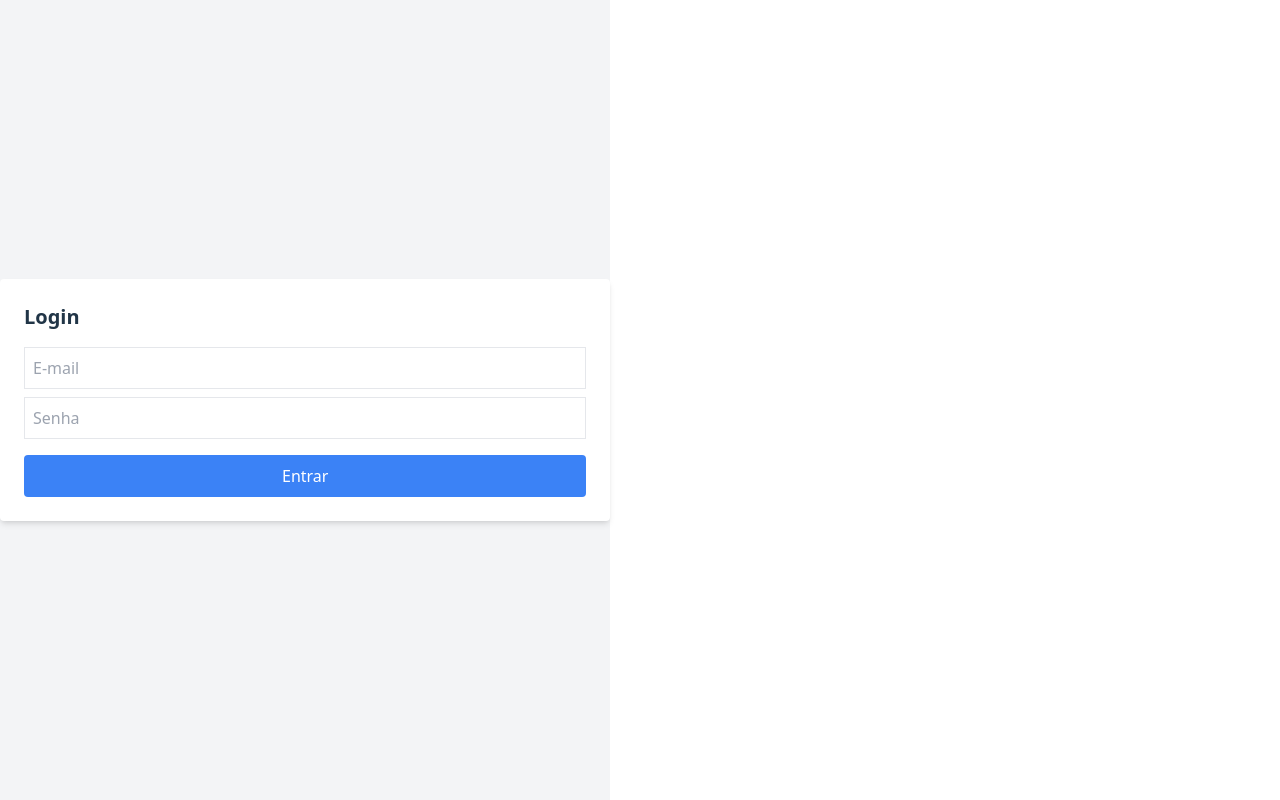
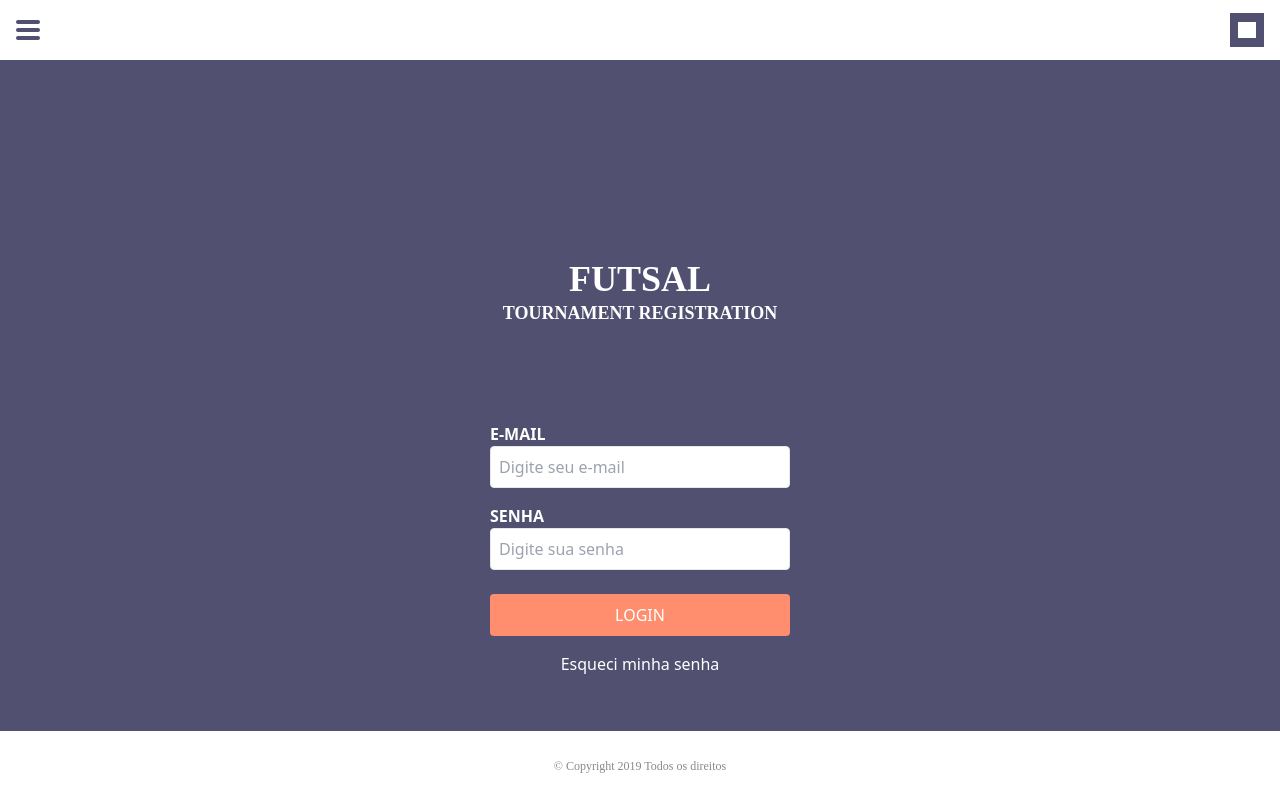
Before and after one commit to GabrielAAADS/TorneioFutsal, a React (Vite) app: page /login in a window 1280 px wide. Built offline with nearby package versions, Linux system fonts and the light colour scheme.

Commit message:
Add files via upload

```diff
--- a/src/pages/Login.tsx
+++ b/src/pages/Login.tsx
@@ -1,6 +1,8 @@
 import { useState, useContext } from "react";
 import { AuthContext } from "../context/AuthContext";
 import { useNavigate } from "react-router-dom";
+import Header from "../components/Header";
+import Footer from "../components/Footer";
 
 export default function Login() {
   const { login } = useContext(AuthContext);
@@ -21,27 +23,54 @@ export default function Login() {
   };
 
   return (
-    <div className="flex items-center justify-center h-screen bg-gray-100">
-      <form onSubmit={handleLogin} className="bg-white p-6 rounded shadow-md">
-        <h2 className="text-xl font-bold mb-4">Login</h2>
+    <div className="w-screen h-screen flex flex-col bg-[#515070]"> {/* Cor de fundo única aplicada */}
+      {/* Header fixo ocupando toda a largura */}
+      <div className="w-full fixed top-0 left-0">
+        <Header />
+      </div>
+
+      {/* Container principal que ocupa toda a tela */}
+      <div className="flex flex-col items-center justify-center flex-grow mt-16">
+        {/* Seção de fundo com o texto */}
+        <div className="w-full max-w-2xl h-[210px] bg-[#515070] flex flex-col items-center justify-center relative">
+          <div className="text-center text-white font-bold font-['Montserrat']">
+            <h1 className="text-4xl">FUTSAL</h1>
+            <h2 className="text-lg">TOURNAMENT REGISTRATION</h2>
+          </div>
+        </div>
+
+        {/* Formulário de login */}
+        <form onSubmit={handleLogin} className="w-[300px] mt-6">
+          <label className="block text-white font-bold">E-MAIL</label>
           <input
             type="email"
-          placeholder="E-mail"
+            placeholder="Digite seu e-mail"
             value={email}
             onChange={(e) => setEmail(e.target.value)}
-          className="border p-2 w-full mb-2"
+            className="w-full p-2 border rounded mb-4"
           />
+
+          <label className="block text-white font-bold">SENHA</label>
           <input
             type="password"
-          placeholder="Senha"
+            placeholder="Digite sua senha"
             value={senha}
             onChange={(e) => setSenha(e.target.value)}
-          className="border p-2 w-full mb-4"
+            className="w-full p-2 border rounded mb-6"
           />
-        <button type="submit" className="bg-blue-500 text-white p-2 rounded w-full">
-          Entrar
+
+          <button type="submit" className="w-full bg-[#ff8e6e] text-white py-2 rounded">
+            LOGIN
           </button>
+
+          <p className="text-center text-white mt-4 cursor-pointer">Esqueci minha senha</p>
         </form>
+      </div>
+
+      {/* Footer fixo ocupando toda a largura */}
+      <div className="w-full fixed bottom-0 left-0">
+        <Footer />
+      </div>
     </div>
   );
 }
```
Lines whose indentation alone changed are shown as unchanged.
